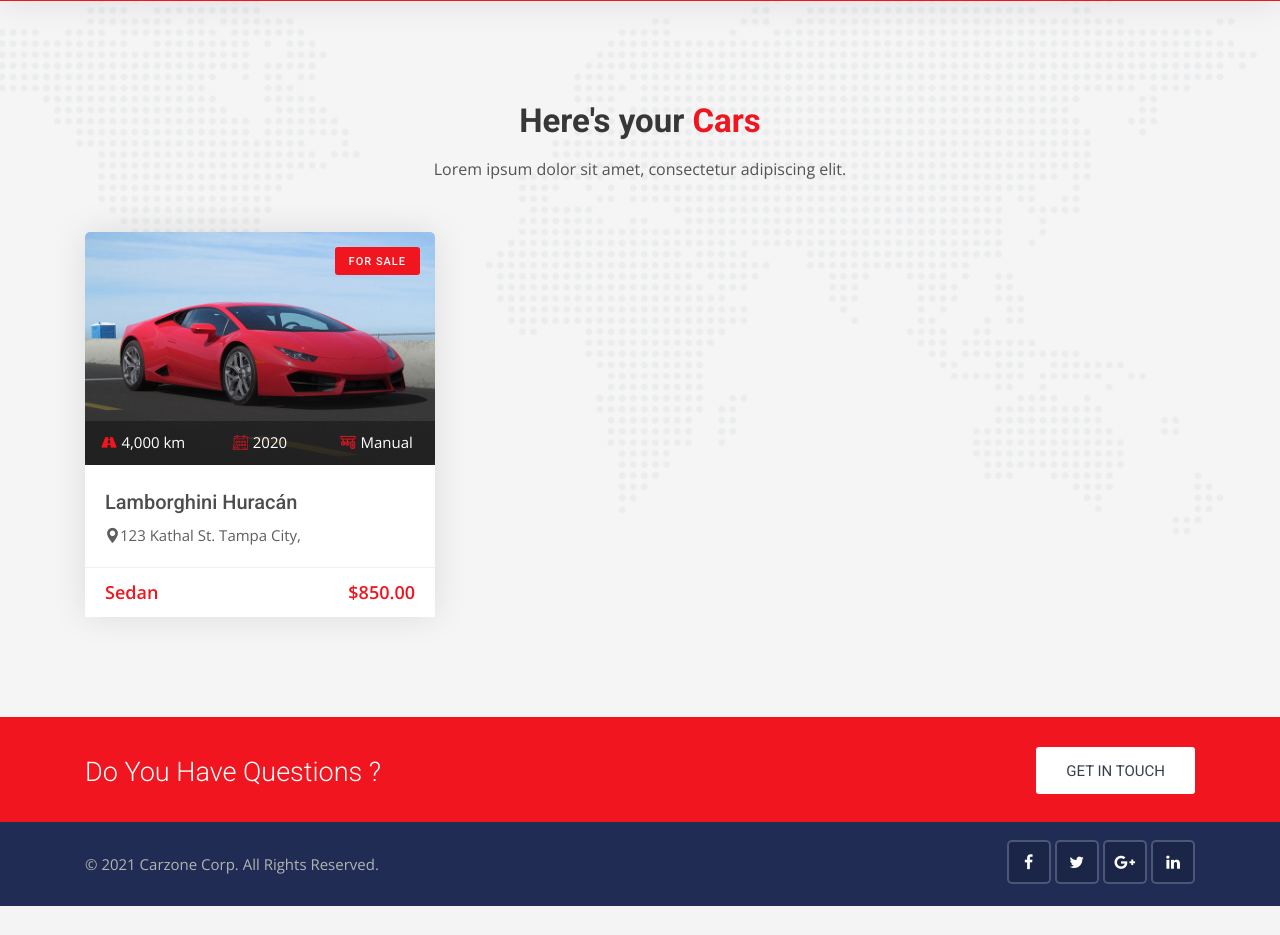
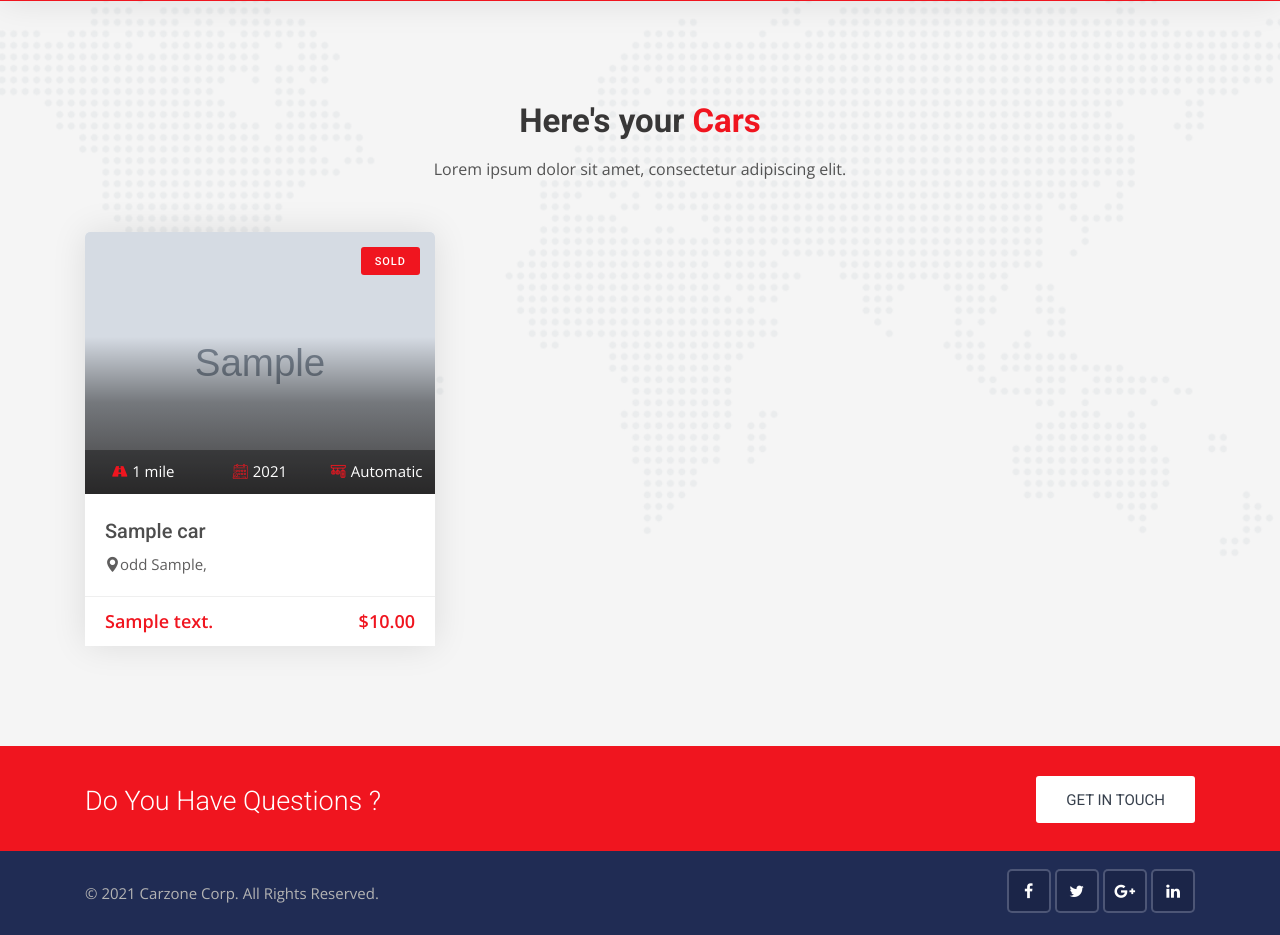
Before and after one commit to ninos77/carDealership, a Django app: page /cars/search in a window 1280 px wide. Shown: the part 533-1468 px from the top of the page. Before the commit the page ends 1439 px from the top, so only its background shows below. Run offline with Django 3.2, Linux system fonts and the light colour scheme; tables that the repository leaves empty hold one stand-in row (values such as "Sample post"); grey boxes marked "Sample" are stand-in pictures; some libraries are stand-ins or nearby versions.

Commit message:
working with filter and searching

```diff
--- a/cardealership/settings.py
+++ b/cardealership/settings.py
@@ -82,6 +82,9 @@ DATABASES = {
     'default': {
         'ENGINE': 'django.db.backends.postgresql',
         'NAME': 'car-dealership_db',
+        'USER': 'postgres',
+        'PASSWORD': 'Itanaeliana1216',
+        'HOST': 'localhost',
     }
 }
 
--- a/cars/views.py
+++ b/cars/views.py
@@ -1,4 +1,5 @@
 from django.shortcuts import render,get_object_or_404
+from django.db.models import Q
 from .models import Car
 from django.core.paginator import EmptyPage,PageNotAnInteger, Paginator
 
@@ -6,7 +7,7 @@ from django.core.paginator import EmptyPage,PageNotAnInteger, Paginator
 
 def cars(request):
   all_cars = Car.objects.order_by('-created_date')
-  paginator = Paginator(all_cars,2)
+  paginator = Paginator(all_cars,4)
   page = request.GET.get('page')
   paged_cars = paginator.get_page(page)
   data = {'all_cars':paged_cars}
@@ -19,4 +20,43 @@ def car_detail(request, id):
   return render (request,'cars/car_detail.html',data)
 
 def search(request):
-  return render (request,'cars/search.html')
+  all_cars = Car.objects.order_by('-created_date')
+  if 'keyword' in request.GET:
+    keyword = request.GET['keyword']
+    if keyword:
+      queries  = Q(description__icontains=keyword) | Q(car_title__icontains=keyword) | Q(transmission__icontains=keyword)| Q(fuel_type__icontains=keyword)
+      all_cars = all_cars.filter(queries)
+
+
+  if 'model' in request.GET:
+    model = request.GET['model']
+    if model:
+      queries  = Q(model__iexact=model)
+      all_cars = all_cars.filter(queries)
+  if 'fuel_type' in request.GET:
+    fuel_type = request.GET['fuel_type']
+    if fuel_type:
+      queries  = Q(fuel_type__iexact=fuel_type)
+      all_cars = all_cars.filter(queries)
+
+  if 'year' in request.GET:
+    year = request.GET['year']
+    if year:
+      queries  = Q(year__iexact=year)
+      all_cars = all_cars.filter(queries)
+
+  if 'transmission' in request.GET:
+    transmission = request.GET['transmission']
+    if transmission:
+      queries  = Q(transmission__iexact=transmission)
+      all_cars = all_cars.filter(queries)
+
+  if 'body_style' in request.GET:
+    body_style = request.GET['body_style']
+    if body_style:
+      queries  = Q(body_style__iexact=body_style)
+      all_cars = all_cars.filter(queries)
+
+
+  data = {'all_cars':all_cars}
+  return render (request,'cars/search.html',data)
--- a/templates/base.html
+++ b/templates/base.html
@@ -54,7 +54,14 @@
 
   {% endblock %}
 
-
+<!-- Full Page Search -->
+<div id="full-page-search">
+  <button type="button" class="close">×</button>
+  <form action="{% url 'search' %}" class="search-header">
+      <input type="search" value="" placeholder="type keyword(s) here. Eg: audi, benz etc" name="keyword" />
+      <button type="submit" class="btn btn-sm button-theme">Search</button>
+  </form>
+</div>
 
   {% include 'includes/footer.html' %}
 
--- a/templates/cars/search.html
+++ b/templates/cars/search.html
@@ -1,6 +1,6 @@
 {% extends "base.html"%}
 {% load static %}
-
+{% load humanize %}
 {% block content %}
 
 <!-- Banner start -->
@@ -118,22 +118,27 @@
           <p>Lorem ipsum dolor sit amet, consectetur adipiscing elit.</p>
       </div>
       <div class="row">
+        {% for c in all_cars %}
         <div class="col-lg-4 col-md-6">
           <div class="car-box">
             <div class="car-thumbnail">
-                      <a href="car-details.html" class="car-img">
-                          <div class="tag">For Sale</div>
-                          <img class="d-block w-100" src="img/car/car-1.jpg" alt="car">
+              <a href="{% url 'car_detail' c.id %}" class="car-img">
+                {% if c.is_sold%}
+                <div class="tag">Sold</div>
+                {% else %}
+                <div class="tag-green">For Sale</div>
+                {% endif %}
+                <img class="d-block w-100" src="{{c.car_photo.url}}" alt="car" style="min-height: 262px; max-height: 262px;" >
                 <div class="facilities-list clearfix">
                   <ul>
                     <li>
-                                      <span><i class="flaticon-way"></i></span>4,000 km
+                      <span><i class="flaticon-way"></i></span>{{c.miles | intcomma }} mile
                     </li>
                     <li>
-                                      <span><i class="flaticon-calendar-1"></i></span>2020
+                      <span><i class="flaticon-calendar-1"></i></span>{{c.year}}
                     </li>
                     <li>
-                                      <span><i class="flaticon-manual-transmission"></i></span>Manual
+                      <span><i class="flaticon-manual-transmission"></i></span>{{c.transmission}}
                     </li>
                   </ul>
                 </div>
@@ -141,26 +146,33 @@
               <div class="carbox-overlap-wrapper">
                 <div class="overlap-box">
                   <div class="overlap-btns-area">
-                                  <a class="overlap-btn" data-toggle="modal" data-target="#carOverviewModal">
-                                      <i class="fa fa-eye-slash"></i>
+                    <div class="car-magnify-gallery">
+                      {% if c.car_photo_1 %}
+                      <a href="{{c.car_photo_1.url}}" class="overlap-btn">
+                        <i class="fa fa-expand"></i>
+                        <img class="hidden" src="{{c.car_photo_1.url}}">
                       </a>
-                                  <div class="car-magnify-gallery">
-                                      <a href="img/car/car-1.jpg" class="overlap-btn" data-sub-html="<h4>Lamborghini Huracán</h4><p>A beautiful Sunrise this morning taken En-route to Keswick not one as planned but I'm extremely happy....</p>">
-                                          <i class="fa fa-expand"></i>
-                                          <img class="hidden" src="img/car/car-1.jpg" alt="hidden-img">
+                      {% endif %}
+                      {% if c.car_photo_2 %}
+                      <a href="{{c.car_photo_2.url}}" class="hidden">
+                        <img class="hidden" src="{{c.car_photo_2.url}}">
                       </a>
-                                      <a href="img/car/car-2.jpg" class="hidden" data-sub-html="<h4>Lexus GS Red Car</h4><p>A beautiful Sunrise this morning taken En-route to Keswick not one as planned but I'm extremely happy....</p>">
-                                          <img class="hidden" src="img/car/car-2.jpg" alt="hidden-img">
+                      {% endif %}
+                      {% if c.car_photo_3 %}
+                      <a href="{{c.car_photo_3.url}}" class="hidden">
+                        <img class="hidden" src="{{c.car_photo_3.url}}">
                       </a>
-                                      <a href="img/car/car-3.jpg" class="hidden" data-sub-html="<h4>2015 Porsche Cayenne</h4><p>A beautiful Sunrise this morning taken En-route to Keswick not one as planned but I'm extremely happy....</p>">
-                                          <img class="hidden" src="img/car/car-3.jpg" alt="hidden-img">
+                      {% endif %}
+                      {% if c.car_photo_4 %}
+                      <a href="{{c.car_photo_4.url}}" class="hidden">
+                        <img class="hidden" src="{{c.car_photo_4.url}}">
                       </a>
-                                      <a href="img/car/car-4.jpg" class="hidden" data-sub-html="<h4>Toyota Corolla</h4><p>A beautiful Sunrise this morning taken En-route to Keswick not one as planned but I'm extremely happy....</p>">
-                                          <img class="hidden" src="img/car/car-4.jpg" alt="hidden-img">
+                      {% endif %}
+                      {% if c.car_photo_5 %}
+                      <a href="{{c.car_photo_5.url}}" class="hidden">
+                        <img class="hidden" src="{{c.car_photo_5.url}}">
                       </a>
-                                      <a href="img/car/car-5.jpg" class="hidden" data-sub-html="<h4>Toyota Prius Specs</h4><p>A beautiful Sunrise this morning taken En-route to Keswick not one as planned but I'm extremely happy....</p>">
-                                          <img class="hidden" src="img/car/car-5.jpg" alt="hidden-img">
-                                      </a>
+                      {% endif %}
                     </div>
                   </div>
                 </div>
@@ -168,24 +180,25 @@
             </div>
             <div class="detail">
               <h1 class="title">
-                          <a href="car-details.html">Lamborghini Huracán</a>
+                <a href="{% url 'car_detail' c.id %}">{{c.car_title}}</a>
               </h1>
               <div class="location">
-                          <a href="car-details.html">
-                              <i class="flaticon-pin"></i>123 Kathal St. Tampa City,
+                <a href="{% url 'car_detail' c.id %}">
+                  <i class="flaticon-pin"></i>{{c.state}} {{c.city}},
                 </a>
               </div>
             </div>
             <div class="footer clearfix">
               <div class="pull-left ratings days">
-                          <p class="cartype">Sedan</p>
+                <p class="cartype">{{c.body_style}}</p>
               </div>
               <div class="pull-right">
-                          <p class="price">$850.00</p>
+                <p class="price">${{c.price}}</p>
               </div>
             </div>
           </div>
         </div>
+        {% endfor %}
       </div>
   </div>
 </div>
--- a/templates/includes/main-nav.html
+++ b/templates/includes/main-nav.html
@@ -61,7 +61,7 @@
               href="{% url 'contact' %}">Contact</a>
           </li>
           <li class="nav-item dropdown m-hide">
-            <a {% if 'search' in request.path %} class="nav-link active" {% else %} class="nav-link" {% endif %} href="{% url 'search' %}" class="nav-link h-icon">
+            <a {% if 'search' in request.path %} class="nav-link active" {% else %} class="nav-link" {% endif %} href="#full-page-search" class="nav-link h-icon">
                 <i class="fa fa-search"></i>
             </a>
         </li>
```
Also changed, not shown: pages/views.py (+15 -1 lines), templates/pages/home.html (+24 -38 lines). Lines whose indentation alone changed are shown as unchanged.
